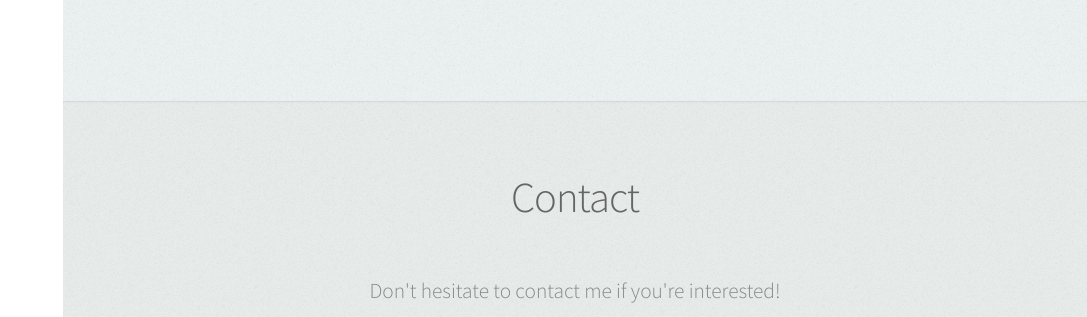
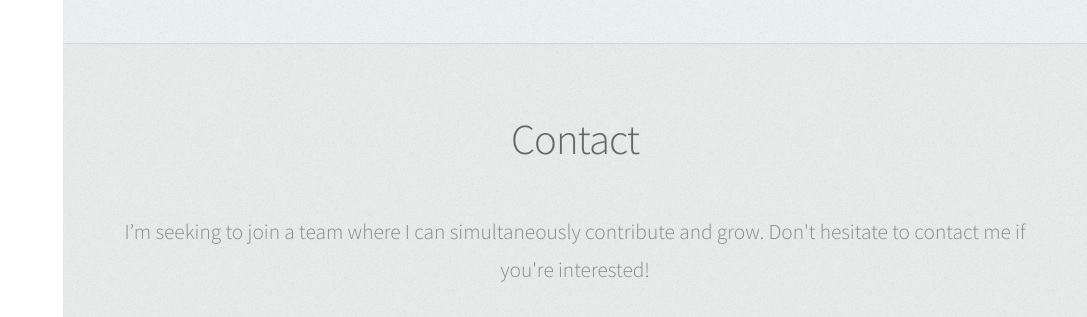
Before and after one commit to tbescherer/tbescherer.github.io, a plain HTML site: page index.html in a window 1280 px wide. Shown: the part 2480-2797 px from the top of the page, without its empty margins (193-1280 px from the left). Drawn offline with Linux system fonts and the light colour scheme.

Commit message:
Fix site

```diff
--- a/index.html
+++ b/index.html
@@ -75,7 +75,6 @@
 
 							<header>
 								<h2 class="alt">I'm <strong>Tom Bescherer</strong>,<br/> a web developer living in New York</h2>
-								<p>I specialize in Ruby on Rails and Javascript</p>
 							</header>
 
 							<footer>
@@ -168,7 +167,7 @@
 								<h2>Contact</h2>
 							</header>
 
-							<p>Don't hesitate to contact me if you're interested!</p>
+							<p>I’m seeking to join a team where I can simultaneously contribute and grow. Don't hesitate to contact me if you're interested!</p>
 
 							<form method="post" action="http://formspree.io/tbescherer@gmail.com">
 								<div class="row">
```
